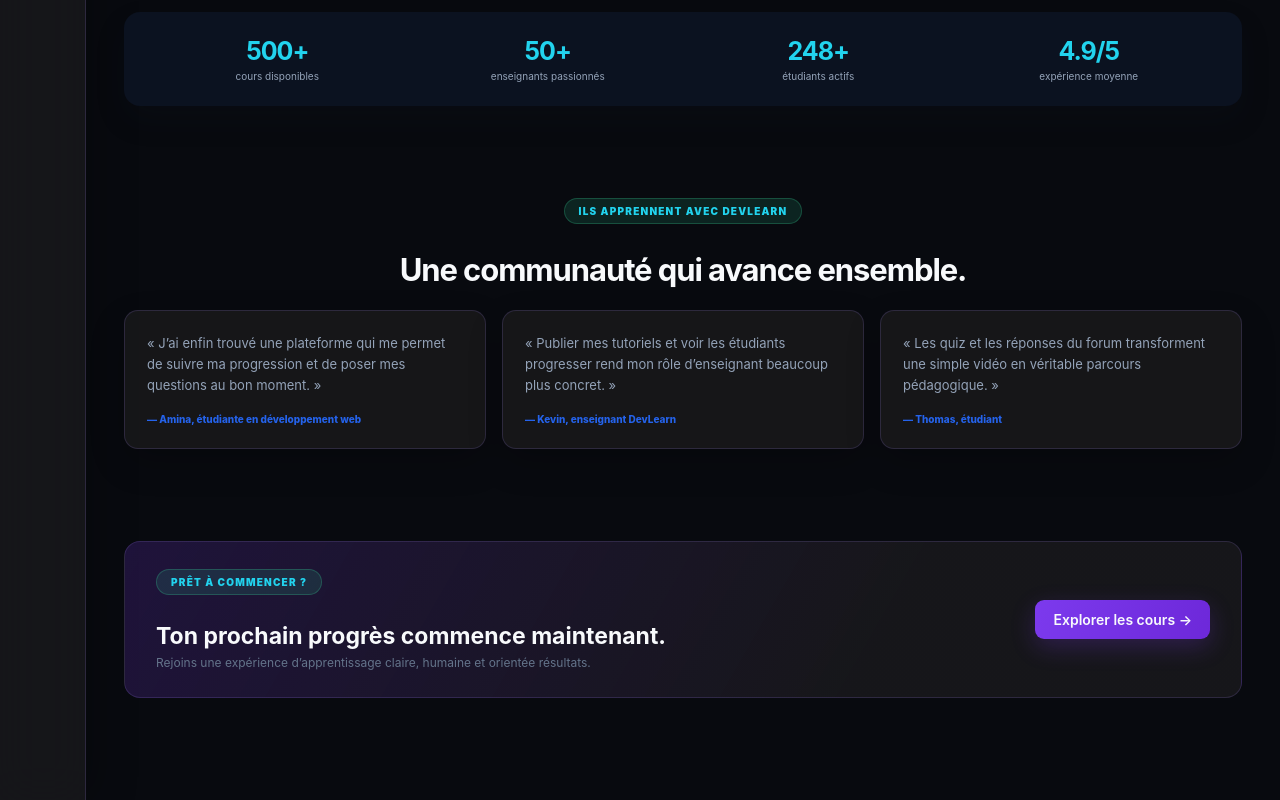
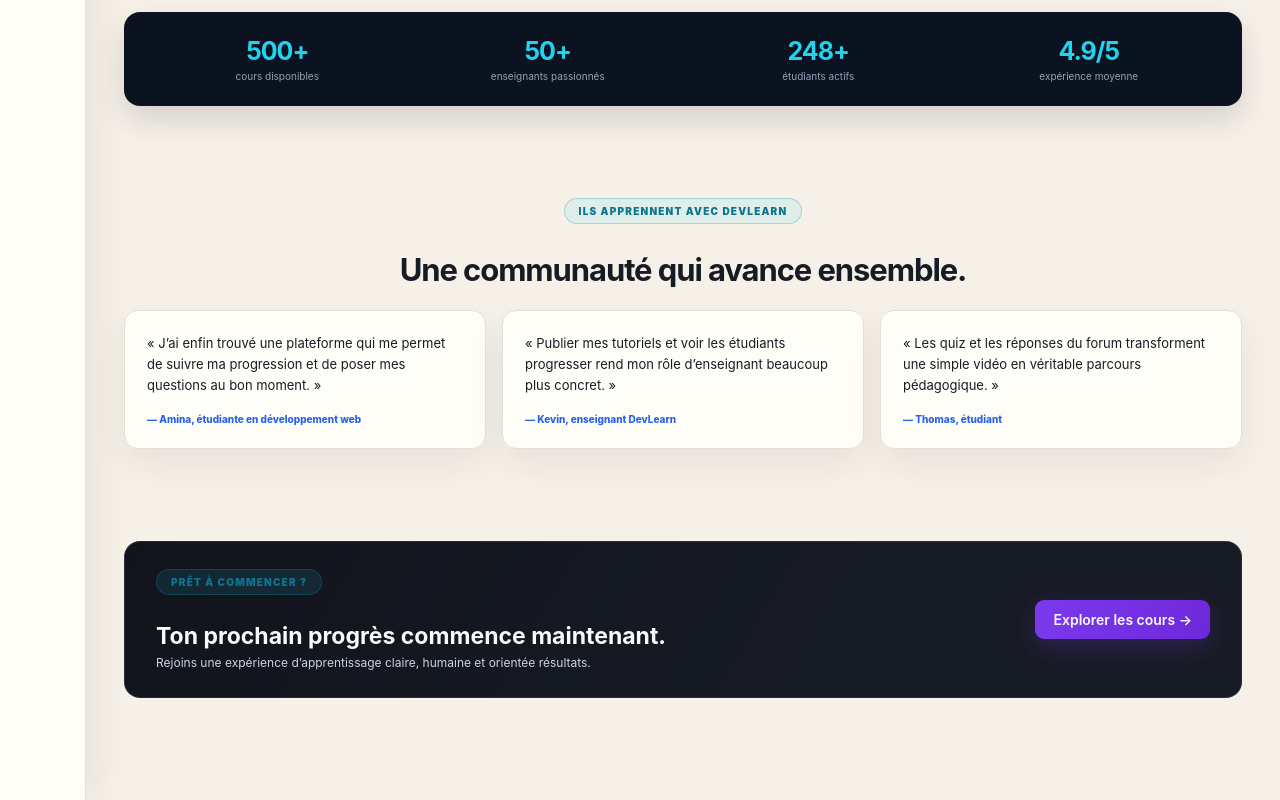
Before and after one commit to geromguershom-dot/video-tutorials-platform-frontend, a React app: page / in a window 1280 px wide. Shown: the part 1740-2540 px from the top of the page. Built offline with nearby package versions, Linux system fonts and the light colour scheme; no server answers; the HTML template or start-up script is replaced by a standard one.

Commit message:
style: introduce cream white dual theme

```diff
--- a/src/index.css
+++ b/src/index.css
@@ -1963,3 +1963,46 @@ body { background-image: radial-gradient(circle at 14% 8%, rgba(124,58,237,.07),
 .video-learning-path small { font-size: 9px; font-weight: 800; letter-spacing: .05em; }
 .video-learning-path i { flex: 1; height: 1px; min-width: 16px; background: linear-gradient(90deg, rgba(34,211,238,.55), rgba(167,139,250,.35)); }
 @media (max-width: 520px) { .video-learning-path { gap: 5px; padding: 10px; } .video-learning-path small { font-size: 8px; } .video-learning-path b { width: 23px; height: 23px; } }
+
+/* DEVLEARN DUAL THEME — CREAM WHITE + DARK ACCENTS */
+:root { --cream-bg: #F6F1E8; --cream-surface: #FFFDF8; --cream-surface-2: #F1ECE3; --cream-ink: #171B24; --cream-muted: #64748B; --cream-line: #E4DED3; }
+html, body { background: var(--cream-bg); color: var(--cream-ink); }
+body { background-image: radial-gradient(circle at 8% 4%, rgba(124,58,237,.055), transparent 22%), radial-gradient(circle at 92% 10%, rgba(34,211,238,.045), transparent 20%); }
+.app-shell, .main-area { background: transparent; }
+.sidebar { background: rgba(255,253,248,.94); border-right-color: var(--cream-line); box-shadow: 12px 0 34px rgba(23,27,36,.06); }
+.sidebar-logo { color: var(--cream-ink); text-shadow: none; }
+.sidebar-section-title { color: #6D28D9; }
+.sidebar-link { color: var(--cream-muted); }
+.sidebar-link:hover { color: var(--cream-ink); border-color: rgba(124,58,237,.2); background: rgba(124,58,237,.06); }
+.sidebar-link.active { color: #6D28D9; border-color: rgba(124,58,237,.24); background: rgba(124,58,237,.1); }
+.topbar { background: rgba(255,253,248,.86); border-bottom-color: var(--cream-line); box-shadow: 0 8px 28px rgba(23,27,36,.04); }
+.topbar a { color: var(--cream-muted); }
+.topbar a:hover, .topbar a.active { color: #6D28D9; }
+.search-box { background: var(--cream-surface); border-color: var(--cream-line); color: var(--cream-ink); }
+.search-box input { color: var(--cream-ink); }
+.search-box input::placeholder { color: #94A3B8; }
+.card, .side-card, .trust-item, .category-card, .video-card, .auth-box, .form-box, .dashboard-stat, .dashboard-panel, .teacher-stat, .teacher-dashboard-panel, .playlist-card, .question-card, .forum-stat-row > span, .learning-step, .testimonial-grid blockquote { color: var(--cream-ink); border-color: var(--cream-line); background: rgba(255,253,248,.94); box-shadow: 0 14px 35px rgba(23,27,36,.07); }
+.card p, .side-card p, .category-card p, .video-teacher-row small, .dashboard-panel .muted-text, .teacher-dashboard-panel .muted-text { color: var(--cream-muted); }
+.video-card-title, .category-name, .dashboard-panel h2, .teacher-dashboard-panel h2, .comments-title { color: var(--cream-ink); }
+.video-card-body { background: var(--cream-surface); }
+.video-card-kicker { color: #6D28D9; }
+.video-card-rating { color: #B45309; }
+.video-card-progress .progress-label-row { color: var(--cream-muted); }
+.dashboard-progress-item, .teacher-course-row { background: var(--cream-surface-2); border-color: var(--cream-line); }
+.dashboard-progress-item strong, .teacher-course-row strong { color: var(--cream-ink); }
+.dashboard-progress-item small, .teacher-course-row small { color: var(--cream-muted); }
+.eyebrow { color: #0891B2; }
+.hero-badge { border-color: rgba(8,145,178,.28); color: #0E7490; background: rgba(34,211,238,.1); }
+.section-header h2, .section-heading-centered h2 { color: var(--cream-ink); }
+.text-link { color: #6D28D9; }
+.empty-state-card, .connection-state { color: var(--cream-ink); background: var(--cream-surface); border-color: var(--cream-line); }
+.home-page > .home-layout { color: var(--cream-ink); }
+/* Preserve dark storytelling zones for contrast and brand recognition */
+.hero-showcase, .dashboard-hero, .teacher-dashboard-hero, .video-player-wrap, .quiz-card, .video-learning-path, .home-cta-section { background: linear-gradient(120deg, #11141B, #171B24 68%); color: #F8FAFC; }
+.hero-title-backdrop { background: linear-gradient(100deg, rgba(8,10,15,.78), rgba(8,10,15,.18) 62%, rgba(124,58,237,.2)); }
+.home-cta-section h2, .dashboard-hero h1, .teacher-dashboard-hero h1 { color: #F8FAFC; }
+.home-cta-section p, .dashboard-hero p, .teacher-dashboard-hero p { color: #CBD5E1; }
+.dashboard-ring { background: conic-gradient(#22D3EE var(--progress), #303744 0); }
+.quiz-card { border-color: rgba(34,211,238,.35); }
+.video-learning-path { border-color: rgba(34,211,238,.3); }
+@media (max-width: 760px) { .sidebar { background: rgba(255,253,248,.98); } .topbar { background: rgba(255,253,248,.96); } }
```
